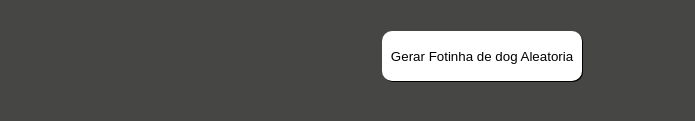
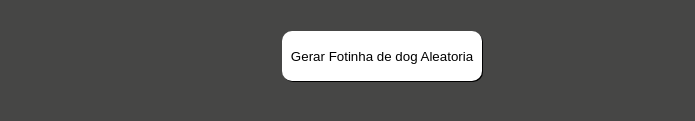
Before and after one commit to Emerson4002/dog_random, a plain HTML site: page index.html in a window 1280 px wide. Shown: the part 511-632 px from the top of the page, without its empty margins (292-987 px from the left). Drawn offline with Linux system fonts and the light colour scheme.

Commit message:
Update style.css

```diff
--- a/style.css
+++ b/style.css
@@ -21,7 +21,7 @@ body{
     height:50px;
     float:left;
     margin-top: 30px;
-    margin-left:350px;
+    margin-left:250px;
     border:none;
     outline:none;
     box-shadow: 1px 1px black;
```
